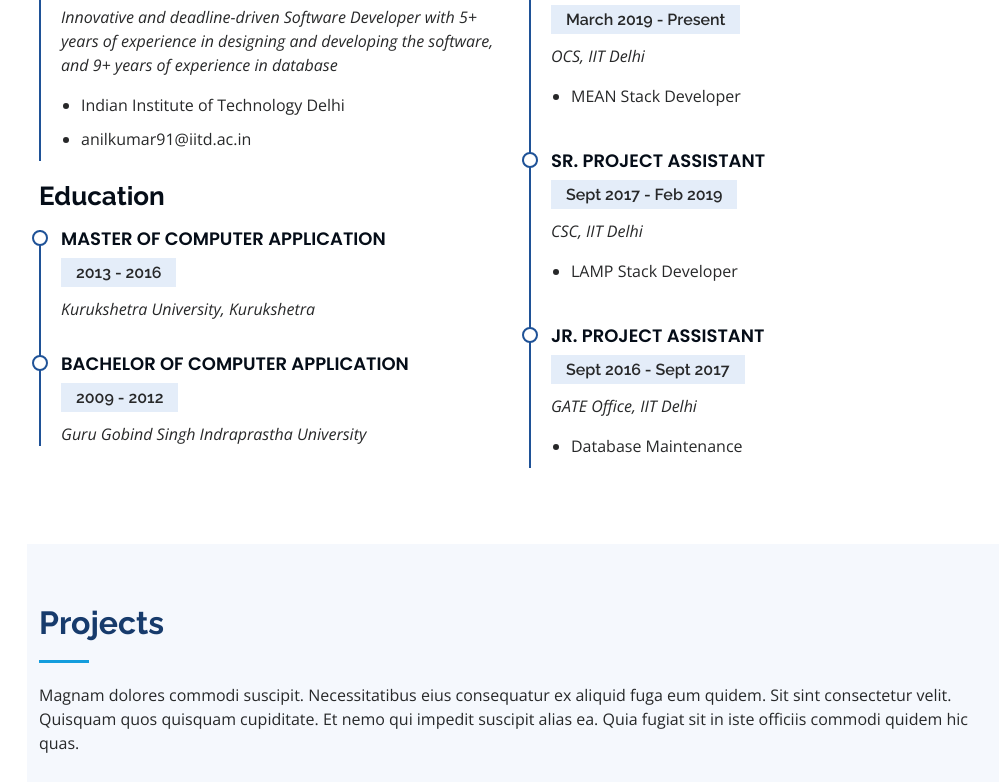
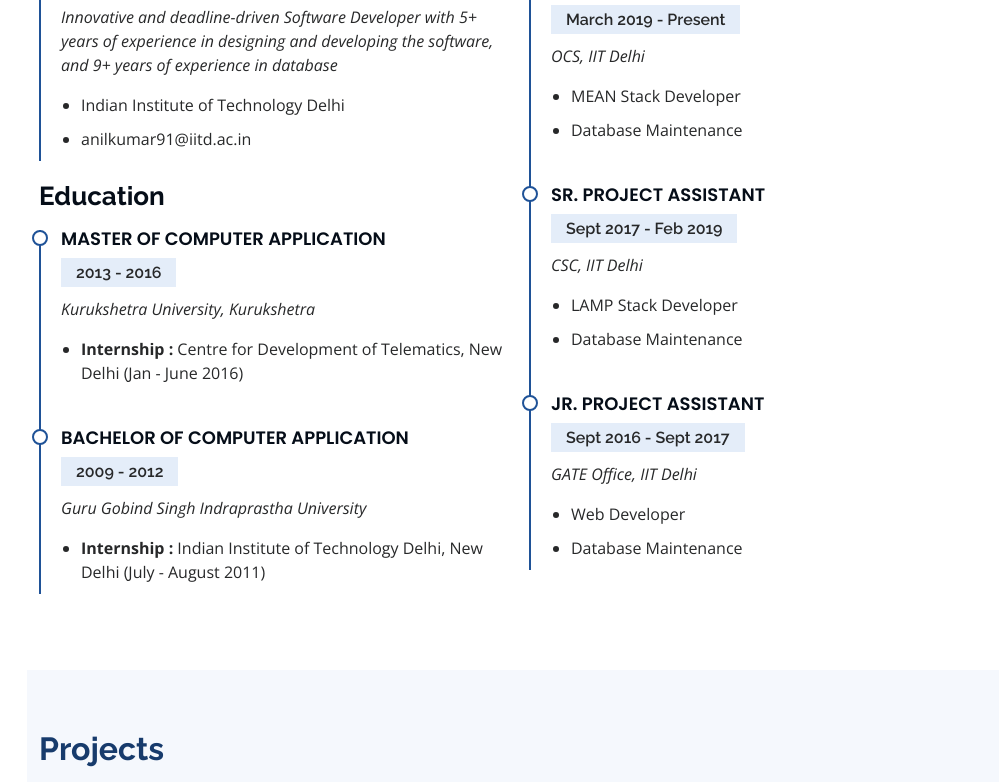
Before and after one commit to anilkumarsingh1911/anilkumarsingh1911.github.io, a plain HTML site: page index.html in a window 1280 px wide. Shown: the part 1976-2758 px from the top of the page, without its empty margins (273-1272 px from the left). Drawn offline with nearby package versions, Linux system fonts and the light colour scheme.

Commit message:
certification

```diff
--- a/index.html
+++ b/index.html
@@ -235,13 +235,17 @@
               <h4>Master of Computer Application</h4>
               <h5>2013 - 2016</h5>
               <p><em>Kurukshetra University, Kurukshetra</em></p>
-              <p></p>
+              <ul>
+                <li><b>Internship : </b> Centre for Development of Telematics, New Delhi (Jan - June 2016)</li>
+              </ul>
             </div>
             <div class="resume-item">
               <h4>Bachelor of Computer Application</h4>
               <h5>2009 - 2012</h5>
               <p><em>Guru Gobind Singh Indraprastha University</em></p>
-              <p></p>
+              <ul>
+                <li><b>Internship : </b> Indian Institute of Technology Delhi, New Delhi (July - August 2011)</li>
+              </ul>
             </div>
           </div>
 
@@ -254,6 +258,7 @@
               <p><em>OCS, IIT Delhi </em></p>
               <ul>
                 <li>MEAN Stack Developer</li>
+                <li>Database Maintenance</li>
               </ul>
             </div>
 
@@ -263,6 +268,7 @@
               <p><em>CSC, IIT Delhi</em></p>
               <ul>
                 <li>LAMP Stack Developer</li>
+                <li>Database Maintenance</li>
               </ul>
             </div>
 
@@ -272,6 +278,7 @@
               <h5>Sept 2016 - Sept 2017</h5>
               <p><em>GATE Office, IIT Delhi</em></p>
               <ul>
+                <li>Web Developer</li>
                 <li>Database Maintenance</li>
               </ul>
             </div>
@@ -456,6 +463,15 @@
             <h4 class="title"><a href="">Machine Learning using Python from Electronics & ICT Academy, Indian Institute
                 of Technology Roorkee</a></h4>
             <p class="description"></p>
+          </div>
+
+          <div class="col-lg-4 col-md-6 icon-box" data-aos="fade-up" data-aos-delay="400">
+            <div class="icon"><i class="bi bi-brightness-high"></i></div>
+            <h4 class="title"><a href="">Advanced Excel Workshop</a></h4>
+            <p class="description">
+              <b>Skills : </b> Advanced Formulas, Data Cleaning, Tables & Formatting, Conditional Formatting, Advanced
+              Charting, Pivot Tables, Using Excel Productively, Integrating Excel with other tools & Optimizing Excel
+            </p>
           </div>
 
         </div>
```
